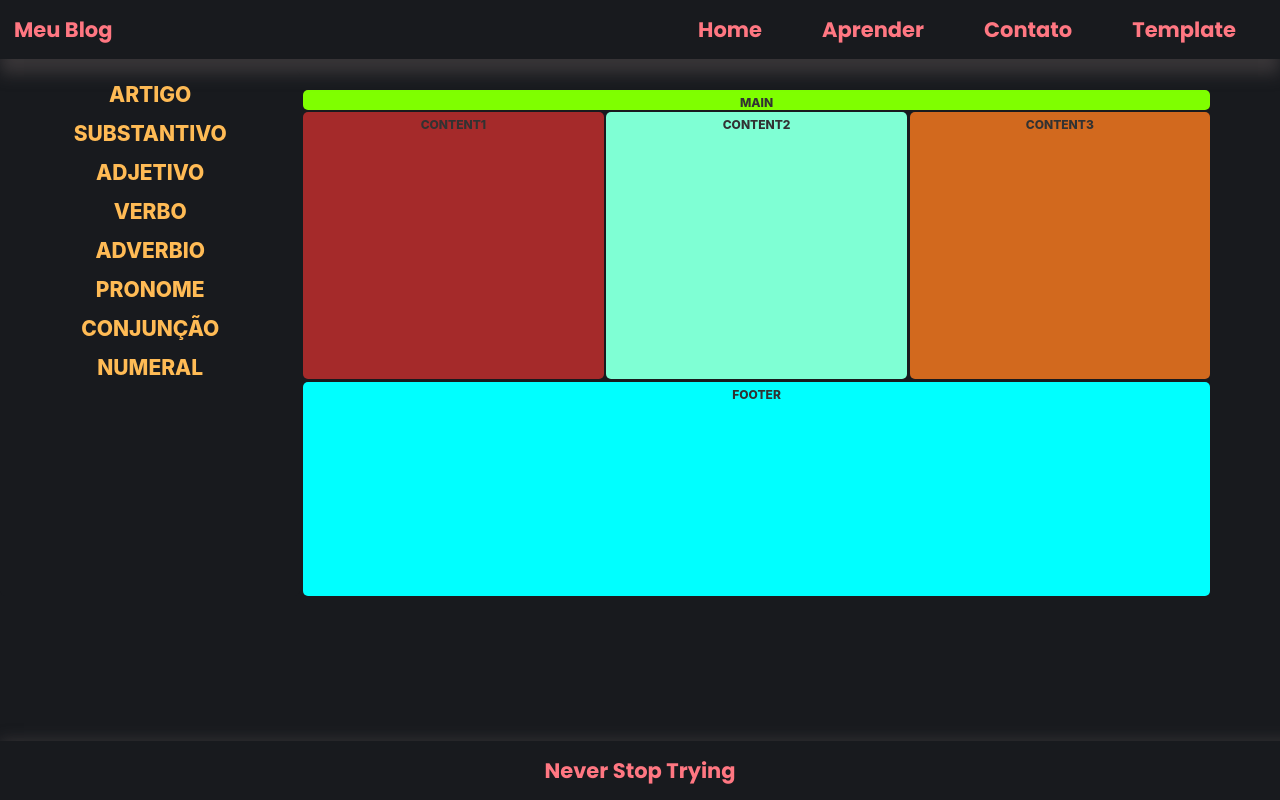
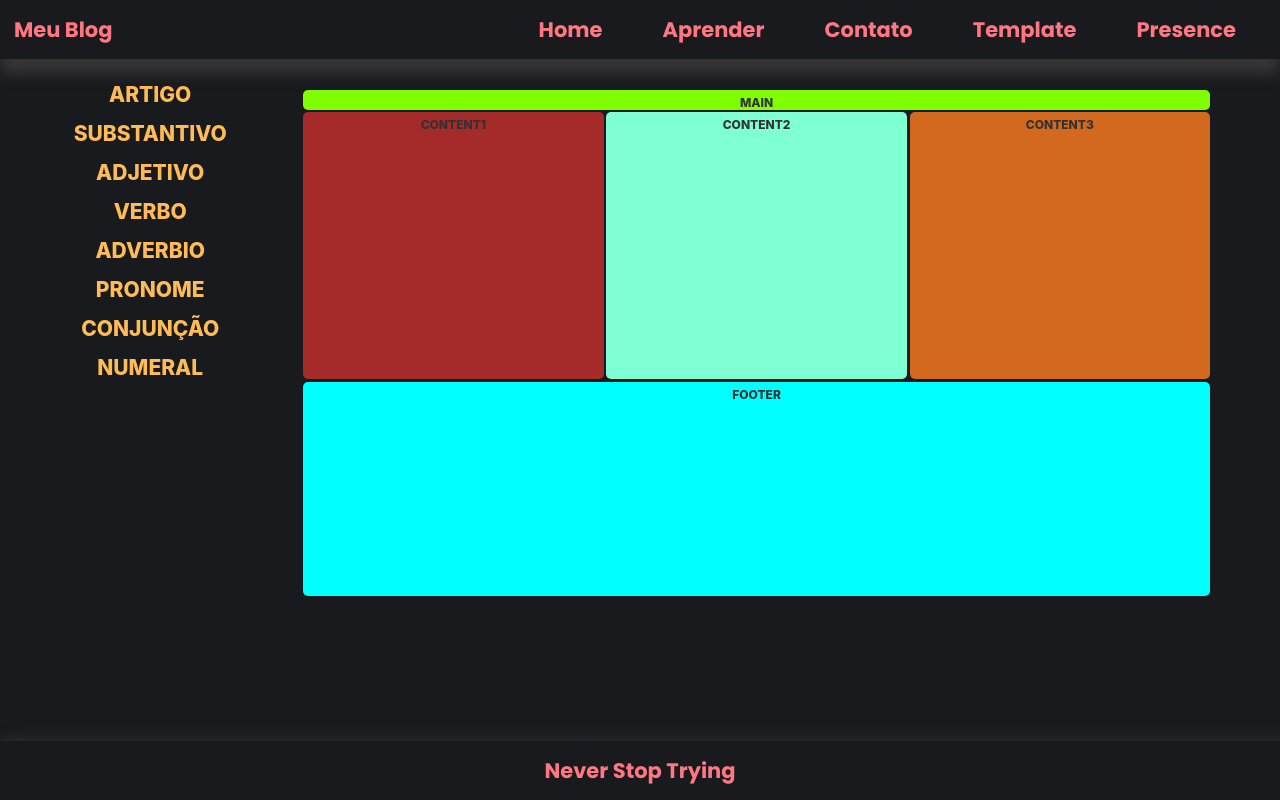
Before and after one commit to A1exsandro/blog2, a React (Create React App) app: page /template in a window 1280 px wide. Built offline with nearby package versions, Linux system fonts and the light colour scheme; a web font is replaced by a local one.

Commit message:
add routes for presence

```diff
--- a/src/components/navbar/index.jsx
+++ b/src/components/navbar/index.jsx
@@ -15,6 +15,7 @@
                 <Link to="/about">Aprender</Link>
                 <Link to="/contact">Contato</Link>
                 <Link to="/template">Template</Link>
+                <Link to="/presence">Presence</Link>
             </div>
         </nav>
     )
--- a/src/routes/index.js
+++ b/src/routes/index.js
@@ -11,6 +11,7 @@
 import Template from "../pages/template";
 import Footer from "../components/footer";
 import Contact from "../pages/contact";
+import Presence from "../pages/presence";
 
 export default function AppRoutes(){
   return(
@@ -22,6 +23,7 @@
         <Route path="/english" element={<English />} />
         <Route path="/template" element={<Template />} />
         <Route path="/contact" element={<Contact />} />
+        <Route path="/presence" element={<Presence />} />
       </Routes>
       <Footer />
     </BrowserRouter>
```
Also changed, not shown: src/pages/presence/styles.css (added).
